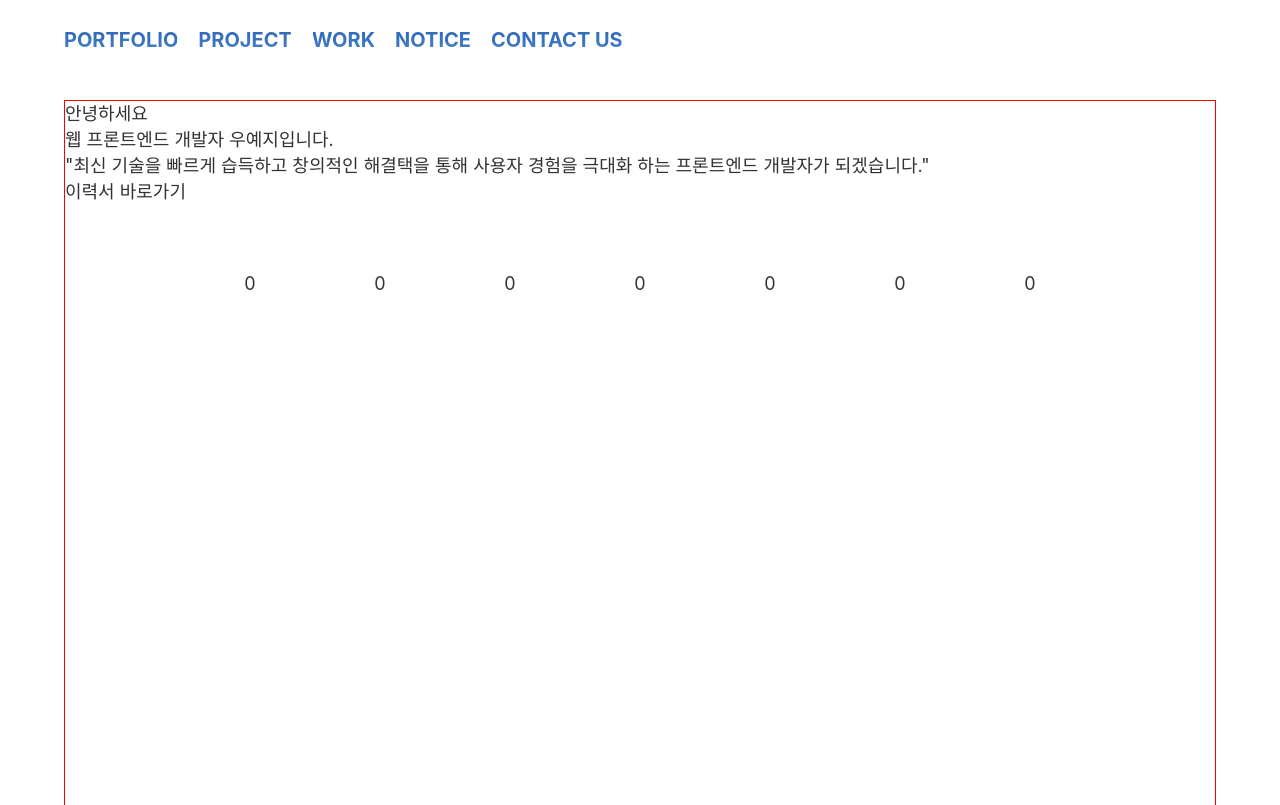
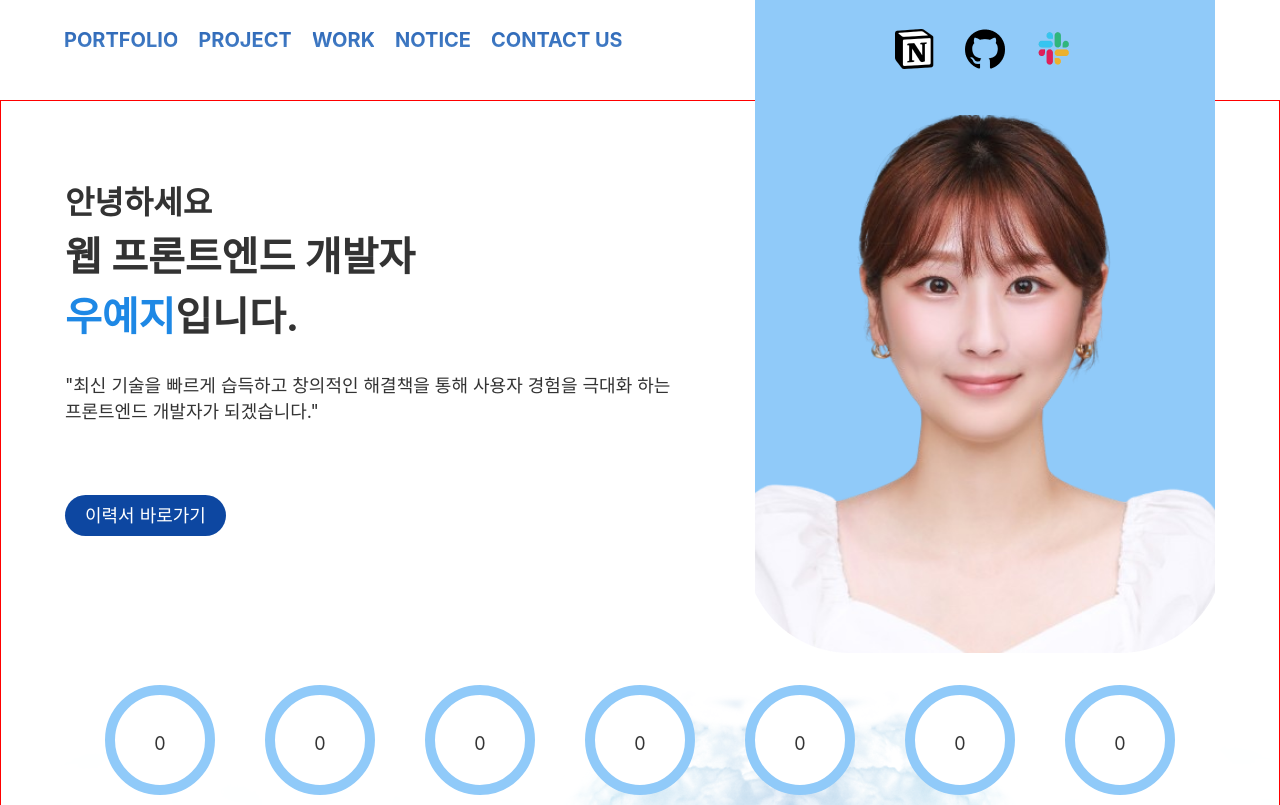
Before and after one commit to dubumom/portfolio2, a plain HTML site: page index.html in a window 1280 px wide. Shown: the top 805 px of the page. Drawn offline with nearby package versions, Linux system fonts and the light colour scheme; a web font is replaced by a local one.

Commit message:
profile upload

```diff
--- a/css/style.css
+++ b/css/style.css
@@ -20,7 +20,7 @@
   --light-blue: #90CAF9;
   --medium-blue: #1E88E5;
   --dark-blue: #0D47A1;
-  --gradient-blue: linear-gradient(180deg, rgba(13,71,161,1) 0%, rgba(84,142,209,1) 80%, rgba(144,202,249,1) 100%);
+  --gradient-blue: linear-gradient(180deg, rgba(144,202,249,1) 0%, rgba(84,142,209,1) 10%, rgba(13,71,161,1) 30%, rgba(84,142,209,1) 80%, rgba(144,202,249,1) 100%);
   --white: #fff;
   --gradient-whie:linear-gradient(180deg, rgba(255,255,255,1) 0%, rgba(255,255,255,1) 80%, rgba(255,255,255,0) 100%);
   --medium-gray: #BFBFBF;
@@ -33,7 +33,7 @@
 /*
   ==================== layout ====================
 */
-#portfolio, .wheel-animation ,#project, #work, #notice {height: 100vh; border: 1px solid red;}
+#portfolio, .wheel-animation ,#project, #work, #notice {width: 100%; height: 100vh; border: 1px solid red;}
 .container {
   max-width: 1400px;
   width: 90%;
@@ -41,6 +41,7 @@
 }
 .d-flex {display: flex;}
 .jcsb {justify-content: space-between;}
+.jcc {justify-content: center;}
 .aic {align-items: center;}
 .hidden {
   position: fixed;
@@ -54,6 +55,14 @@
   grid-template-rows: auto;
 }
 .p-row {padding: calc(var(--row)) 0;}
+
+.button {
+  background: var(--dark-blue);
+  padding: 10px 20px;
+  color: var(--white);
+  border-radius: 50px;
+  /* margin: var(--row); */
+}
 
 /*
   ==================== Typograpy ====================
@@ -96,6 +105,19 @@ body {
 .txt-xs {font-size:1.2rem;}
 .txt-sm {font-size:1.4rem;}
 .txt-md {font-size:1.6rem;}
+
+/*
+  ==================== Color ====================
+*/
+.light-blue {color: #90CAF9;}
+.medium-blue {color: #1E88E5;}
+.dark-blue {color: #0D47A1;}
+.white {color: #fff;}
+.medium-gray {color: #BFBFBF;}
+.dark-gray {color: #9A9A9A;}
+.light-black {color : #404040;}
+.text-black {color: #333333;}
+.text-sub2 {color: #2C2C2C;}
 
 /* header */
 header {
@@ -156,7 +178,7 @@ header > nav ul li a,
 }
 header > nav ul li:hover:after{width: 100%;} */
 
-.underline {
+/* .underline {
   line-height: 1.2;
   background-image: linear-gradient(transparent 50%, rgba(118, 187, 43,0.5) 50%);
   background-repeat: no-repeat;
@@ -167,19 +189,37 @@ header > nav ul li:hover:after{width: 100%;} */
 }
 .underline:hover {
   background-size: 100% 100%;
-}
-
-main {margin-top: 100px;}
+} */
 
 /* #profile*/
 
+main {margin-top: 100px;}
+#portfolio {background-image: url(../image/back01.png); background-size: cover; background-repeat: no-repeat; height: 100%; width: 100%;}
+/* 말풍선 이미지 다시 찾기 */
+#portfolio >div{position: relative; height: 100%;}
+.profile-img {
+  width: 480px; height: 624px;
+  max-width: 40%;
+  position: absolute; top: -180px; right: 0; z-index: 1001;
+  background-color: var(--light-blue);
+  border-radius: 0 0 110px 110px;
+}
+.profile-img> div {
+  width: 100%; height: 100%;
+  background: url(../image/profile_img.png) no-repeat bottom;
+}
+.profile-img> div ul {margin-top: 30px; gap: 30px;}
+.portfolio-tit {margin: calc(var(--row) * 3) 0 ;}
+.portfolio-tit p {margin-top: var(--row);}
+
 /* protfile-chart */
 .charts{
-  width: 80%;
+  width: 100%;
   margin:2rem auto;
   display: flex;
   justify-content: center;
-  gap:20px;
+  gap:50px;
+  margin: calc(var(--row) * 6) 0;
   .chart{
     position: relative;
     h2{
@@ -200,13 +240,31 @@ circle{
   fill:var(--white);
   stroke:var(--light-blue);
   stroke-dasharray: 360px;
-  stroke-dashoffset: 360px;
+  stroke-dashoffset: 0px;
   transform-origin:50% 50%;
   transform:rotate(-90deg);
   stroke-linecap:round;
 }
+.chart::after{
+  content: attr(data-title);
+  position: absolute; left: 50%; bottom: -30px; transform: translateX(-50%);
+}
+.chart::before {
+  content: attr(data-desc);
+  display: block;
+  position: absolute; left: 50%; top: 0px; transform: translateX(-50%); z-index: 1002;
+  width: 200%;
+  padding: 30px;
+  background: url(../image/bubble.PNG) no-repeat;
+  background-size: 100% 100%;
+  opacity: 0;
+  transition: 0.8s;
+  font-size: 12px;
+  line-height: normal;
+}
+.chart:hover::before {top: -130px; opacity: 1;}
 
-/* wheel 에니메이션 */
+/* wheel 에니메이션 - 작업 중*/
 .image-sequence {
   position: absolute;
   height: 100%;
--- a/index.html
+++ b/index.html
@@ -27,58 +27,70 @@
     <span class="nav-target"></span>
   </header> <!-- //header-->
   <main>
-    <section id="portfolio" class="container">
+    <section id="portfolio">
+      <div class="container">
         <h2 class="hidden">portfolio</h2>
-      <aside class=""></aside>
+        <aside class="profile-img">
           <div>
-        <h2>안녕하세요<br><em>웹 프론트엔드 개발자 <strong>우예지</strong>입니다.</em></h2>
-        <p>"최신 기술을 빠르게 습득하고 창의적인 해결택을 통해 사용자 경험을 극대화 하는 프론트엔드 개발자가 되겠습니다."</p>
+            <ul class="d-flex jcc aic">
+              <li><a href="https://www.notion.so/b6b536f4720e4cefb4d171defd739e00"><img src="image/notion_icon.png" alt="노션"></a></li>
+              <li><a href="https://github.com/dubumom/portfolio2"><img src="image/git_icon.png" alt="깃허브"></a></li>
+              <li><a href="#"><img src="image/slack_icon.png" alt="슬랙"></a></li>
+            </ul>
           </div>
-      <a href="#">이력서 바로가기</a>
+        </aside>
+        <div class="portfolio-tit">
+          <h2 class="tit-h1">안녕하세요<br><em class="bnr-tit">웹 프론트엔드 개발자 <br> <strong class="medium-blue">우예지</strong>입니다.</em></h2>
+          <p>"최신 기술을 빠르게 습득하고 창의적인 해결책을 통해 사용자 경험을 극대화 하는 <br> 프론트엔드 개발자가 되겠습니다."</p>
+        </div>
+        <a href="#" class="button">이력서 바로가기</a>
         <div class="charts">
-        <div class="chart">
+          <div class="chart" data-title="HTML5" data-desc="웹표준, 웹접근성을 준수하여 작업하며
+          새로운 태그를 바로적용할 수 있습니다.">
             <h2 data-num="90">0</h2>
-          <svg data-title="HTML5">
+            <svg>
               <circle cx="55" cy="55" r="50"></circle>
             </svg>
           </div>
-        <div class="chart">
+          <div class="chart" data-title="CSS3" data-desc="크로스 브라우징에 능숙하며, bootstrap, tailwind도 사용할 수 있습니다.">
             <h2 data-num="90">0</h2>
-          <svg data-title="CSS3">
+            <svg>
               <circle cx="55" cy="55" r="50"></circle>
             </svg>
           </div>
-        <div class="chart">
+          <div class="chart" data-title="javascript" data-desc="바닐라 자바스크립트로 구현한 웹페이지 다수 개발하였으며, 다양한 라이브러리 사용에 능통합니다.">
             <h2 data-num="65">0</h2>
-          <svg data-title="javascript">
+            <svg>
               <circle cx="55" cy="55" r="50"></circle>
             </svg>
           </div>
-        <div class="chart">
+          <div class="chart" data-title="jQuery" data-desc="제이쿼리로 구현한 웹페이지 다수 개발하였으며, 다양한 라이브러리 사용에 능통합니다.">
             <h2 data-num="70">0</h2>
-          <svg data-title="jQuery">
+            <svg>
               <circle cx="55" cy="55" r="50"></circle>
             </svg>
           </div>
-        <div class="chart">
+          <div class="chart" data-title="php" data-desc="php로 lms사이트를 개발하였고, Mysql과 연동할 수 있습니다.">
             <h2 data-num="60">0</h2>
-          <svg data-title="php">
+            <svg>
               <circle cx="55" cy="55" r="50"></circle>
             </svg>
           </div>
-        <div class="chart">
+          <div class="chart" data-title="Mysql" data-desc="Mysql데이터를 활용한 CRUD 가능합니다.">
             <h2 data-num="10">0</h2>
-          <svg data-title="Mysql">
+            <svg>
               <circle cx="55" cy="55" r="50"></circle>
             </svg>
           </div>
-        <div class="chart">
+          <div class="chart" data-title="React" data-desc="react의 기본문법을 이해하며, CRUD가능합니다. 해당 페이지 또한 react로 개발하였습니다.">
             <h2 data-num="50">0</h2>
-          <svg data-title="React">
+            <svg>
               <circle cx="55" cy="55" r="50"></circle>
             </svg>
           </div>
         </div>
+      </div>
+
     </section> <!-- //#portfolio-->
 
     <section class="scene wheel-animation" id="scene-1">
--- a/js/main.js
+++ b/js/main.js
@@ -1,3 +1,5 @@
+//header nav
+
 const header = document.querySelector('header');
 const headerOst = header.offsetTop;
 
@@ -6,14 +8,13 @@ window.addEventListener('scroll',()=>{
   let scrollAmt = window.scrollY;
   // console.log(scrollAmt);
 
-  if(scrollAmt > 2000){
+  if(scrollAmt > 80){
     header.classList.add('sticky');
   } else {
     header.classList.remove('sticky');
   }
 
 });
-//header nav
 const colors = ["deepskyblue", "orange", "firebrick", "gold", "magenta", "black", "darkblue"];
 const target = $('.nav-target');
 const links = $('header > nav ul li a');
```
Also changed, not shown: image/back01.png (added), image/bubble.png (added), image/git_icon.png (added), image/notion_icon.png (added), image/profile_img.png (added), image/slack_icon.png (added), 1 other file. Lines whose indentation alone changed are shown as unchanged.
